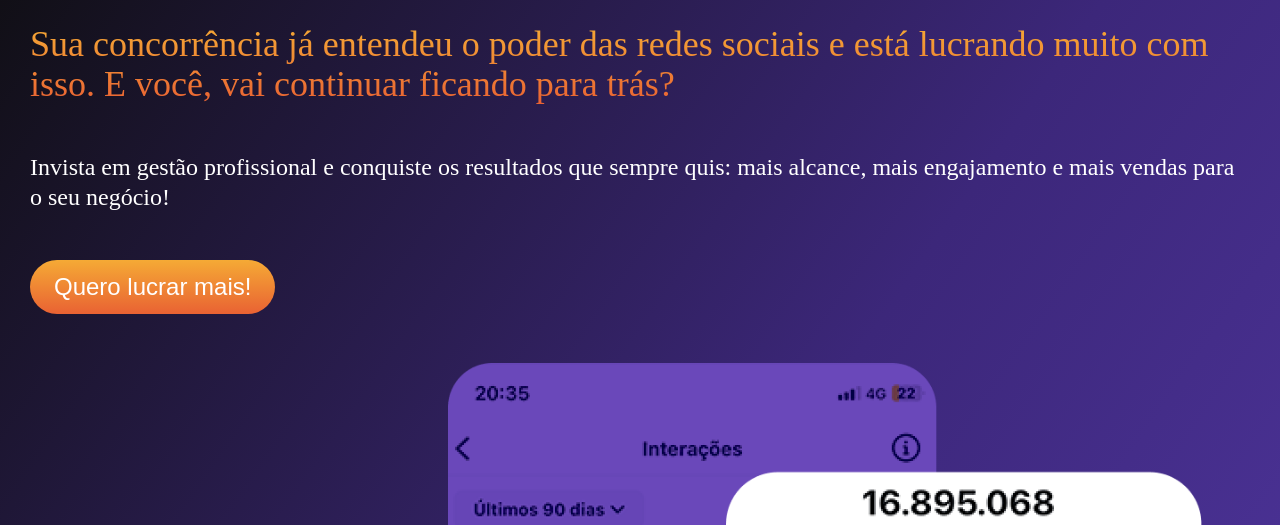
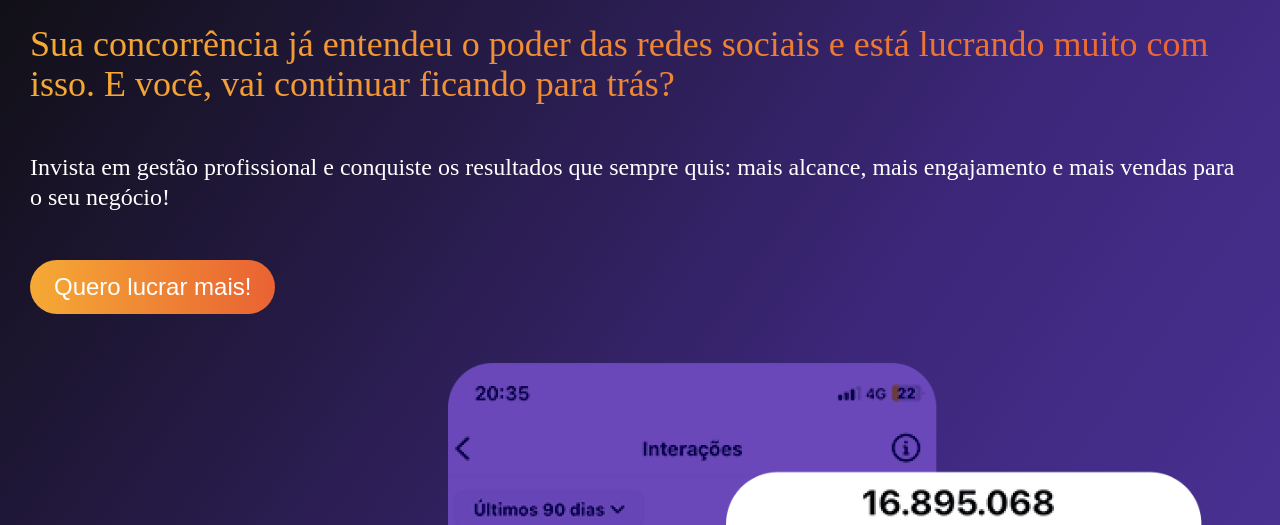
Before and after one commit to pedroeuzebiodev/agenciamagnix.com, a PHP site: page / in a window 1280 px wide. Shown: the part 142-667 px from the top of the page. Run offline with PHP 8.4, Linux system fonts and the light colour scheme.

Commit message:
Atualiza variável primary

```diff
--- a/src/css/index.css
+++ b/src/css/index.css
@@ -16,7 +16,7 @@
     #3c277a 53%,
     #0d0d0d 100%
   );
-  --primary: linear-gradient(#f5aa35 0%, #e96233 100%);
+  --primary: linear-gradient(to right, #f5aa35 0%, #e96233 100%);
   --foreground: #ffffff;
 }
 
```
